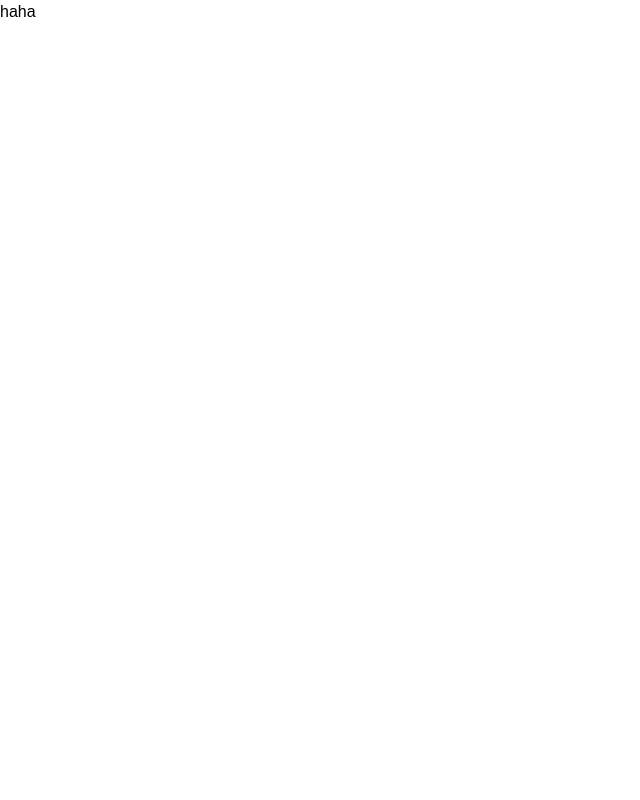
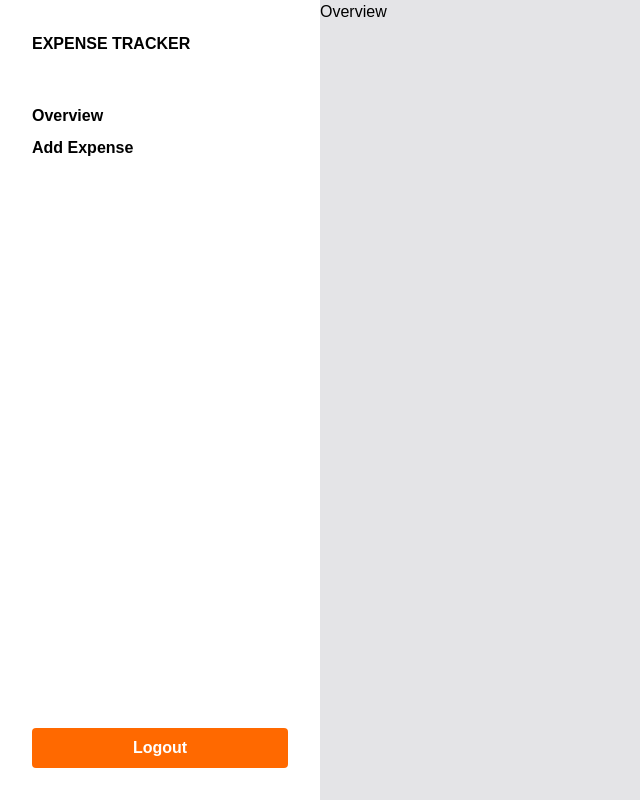
Before and after one commit to johnrafaellim/dev-skill-workbench, a React (Vite) app: page /dashboard in a window 1280 px wide. Before the commit this address had no page. Shown: the whole page, without its empty margins (0-640 px from the left). Built offline with nearby package versions, Linux system fonts and the light colour scheme.

Commit message:
created dashboard layout

```diff
--- a/src/components/ui/Button.jsx
+++ b/src/components/ui/Button.jsx
@@ -1,6 +1,6 @@
-function Button() {
+function Button({text="Login"}) {
     return (
-        <button className="bg-orange-500 text-white px-4 py-2 rounded font-semibold">Login</button>
+        <button className="bg-orange-500 text-white px-4 py-2 rounded font-semibold">{text}</button>
     )
 }
 
--- a/src/context/AuthContext.jsx
+++ b/src/context/AuthContext.jsx
@@ -11,7 +11,7 @@ function AuthContext({children}) {
     }
 
     return (
-        <AuthStore.Provider value={{user, login}}>{children}haha</AuthStore.Provider>
+        <AuthStore.Provider value={{user, login}}>{children}</AuthStore.Provider>
     )
 }
 
--- /dev/null
+++ b/src/layouts/DashboardLayout.jsx
@@ -0,0 +1,22 @@
+import {Link, Outlet} from "react-router-dom";
+import Button from "../components/ui/Button.jsx";
+
+function DashboardLayout() {
+    return (
+        <div className="flex w-full bg-zinc-200 min-h-screen">
+            <aside className="w-1/4 p-8 bg-white flex flex-col gap-4 justify-between">
+                <h1 className="text-base font-bold mb-8">EXPENSE TRACKER</h1>
+                <nav className="flex flex-col gap-2 mb-auto">
+                    <Link to="/dashboard" className="font-semibold">Overview</Link>
+                    <Link to="add-expense" className="font-semibold">Add Expense</Link>
+                </nav>
+                <Button text="Logout"/>
+            </aside>
+            <main>
+                <Outlet />
+            </main>
+        </div>
+    )
+}
+
+export default DashboardLayout
--- /dev/null
+++ b/src/pages/expense/AddExpense.jsx
@@ -0,0 +1,7 @@
+function AddExpense() {
+    return (
+        <div>AddExpense</div>
+    )
+}
+
+export default AddExpense
--- /dev/null
+++ b/src/pages/expense/Overview.jsx
@@ -0,0 +1,7 @@
+function Overview() {
+    return (
+        <div>Overview</div>
+    )
+}
+
+export default Overview
--- a/src/routes/appRoutes.jsx
+++ b/src/routes/appRoutes.jsx
@@ -2,6 +2,9 @@ import MainLayout from "../layouts/MainLayout.jsx";
 import Home from '../pages/Home';
 import About from '../pages/About';
 import Login from "../pages/Login.jsx";
+import DashboardLayout from "../layouts/DashboardLayout.jsx";
+import Overview from "../pages/expense/Overview.jsx";
+import AddExpense from "../pages/expense/AddExpense.jsx";
 
 export const appRoutes = [
     {
@@ -21,5 +24,19 @@ export const appRoutes = [
     {
         path: '/login',
         element: <Login />,
-    }
+    },
+    {
+        path: '/dashboard',
+        element: <DashboardLayout />,
+        children: [
+            {
+                index: true,
+                element: <Overview />,
+            },
+            {
+                path: 'add-expense',
+                element: <AddExpense />,
+            }
+        ]
+    },
 ];
```
